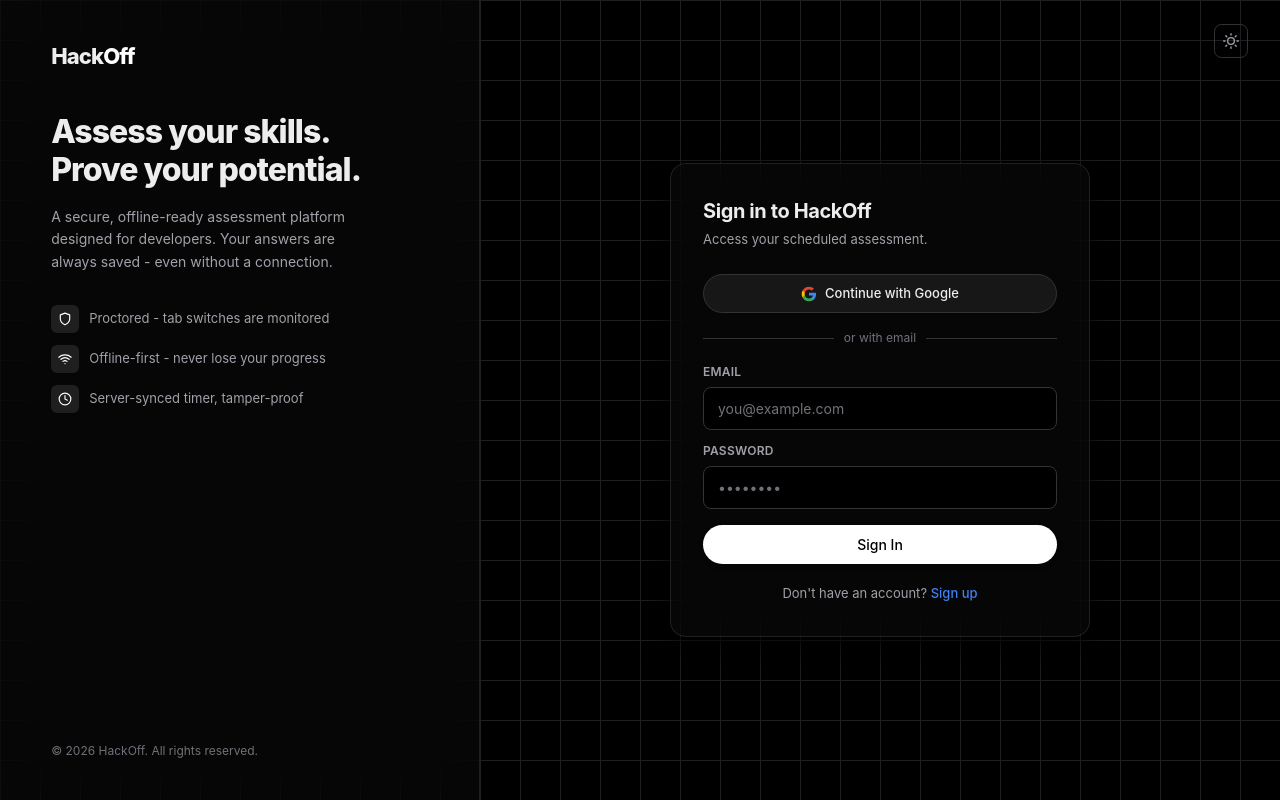
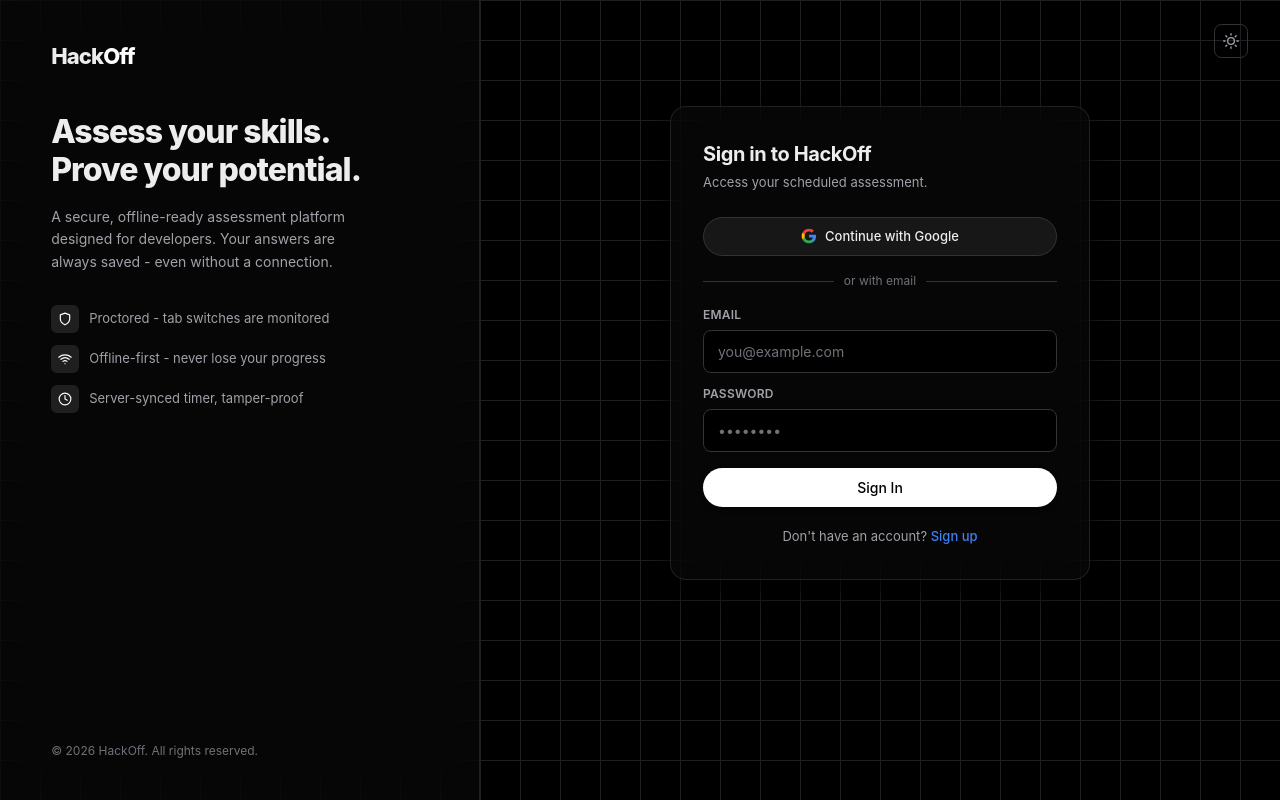
Before and after one commit to vanshkalra-unify/Unbroken-OA, a React (Vite) app: page /login in a window 1280 px wide. Built offline with nearby package versions, Linux system fonts and the light colour scheme; no server answers.

Commit message:
fix(UI): height algnment of Sgn in and remove top margin in Lobby

```diff
--- a/src/pages/Lobby.tsx
+++ b/src/pages/Lobby.tsx
@@ -201,10 +201,10 @@
           style={{
             width: 360,
             flexShrink: 0,
-            padding: 'min(5vh, 56px) 48px',
             display: 'flex',
             flexDirection: 'column',
             justifyContent: 'space-between',
+            padding: 'min(5vh, 32px) 48px',
           }}
         >
           <div>
@@ -232,6 +232,7 @@
               Test duration: 2 minutes
             </div>
           </div>
+
           <p style={{ fontSize: 12, color: 'var(--text-muted)' }}>
             Powered by <strong style={{ color: 'var(--text-secondary)' }}>HackOff</strong>
           </p>
@@ -246,9 +247,12 @@
           style={{
             flex: 1,
             display: 'flex',
-            alignItems: 'center',
+            alignItems: 'flex-start',
             justifyContent: 'center',
-            padding: 'min(4vh, 40px) min(4vw, 48px)',
+            paddingTop: 'min(4.5vh, 32px)',
+            paddingBottom: 'min(3vh, 32px)',
+            paddingLeft: 'min(4vw, 48px)',
+            paddingRight: 'min(4vw, 48px)',
             overflowY: 'auto',
           }}
         >
--- a/src/pages/Login.tsx
+++ b/src/pages/Login.tsx
@@ -130,14 +130,16 @@
         </p>
       </div>
 
-      {/* ── Right auth panel ── */}
       <div style={{
         flex: 1,
         display: 'flex',
         flexDirection: 'column',
         alignItems: 'center',
-        justifyContent: 'center',
-        padding: 32,
+        justifyContent: 'flex-start',
+        paddingTop: 'calc(min(10vh, 112px) + 26px)',
+        paddingBottom: 32,
+        paddingLeft: 32,
+        paddingRight: 32,
         position: 'relative',
       }}>
         <div style={{ position: 'absolute', top: 24, right: 32 }}>
@@ -147,7 +149,7 @@
         <motion.div
           className="glass"
           style={{ width: '100%', maxWidth: 420, padding: 'min(4vh, 40px)' }}
-          initial={{ opacity: 0, scale: 0.98, y: 16 }}
+            initial={{ opacity: 0, scale: 0.98, y: 16 }}
           animate={{ opacity: 1, scale: 1, y: 0 }}
           transition={{ duration: 0.5, ease: [0.16, 1, 0.3, 1] }}
         >
```
